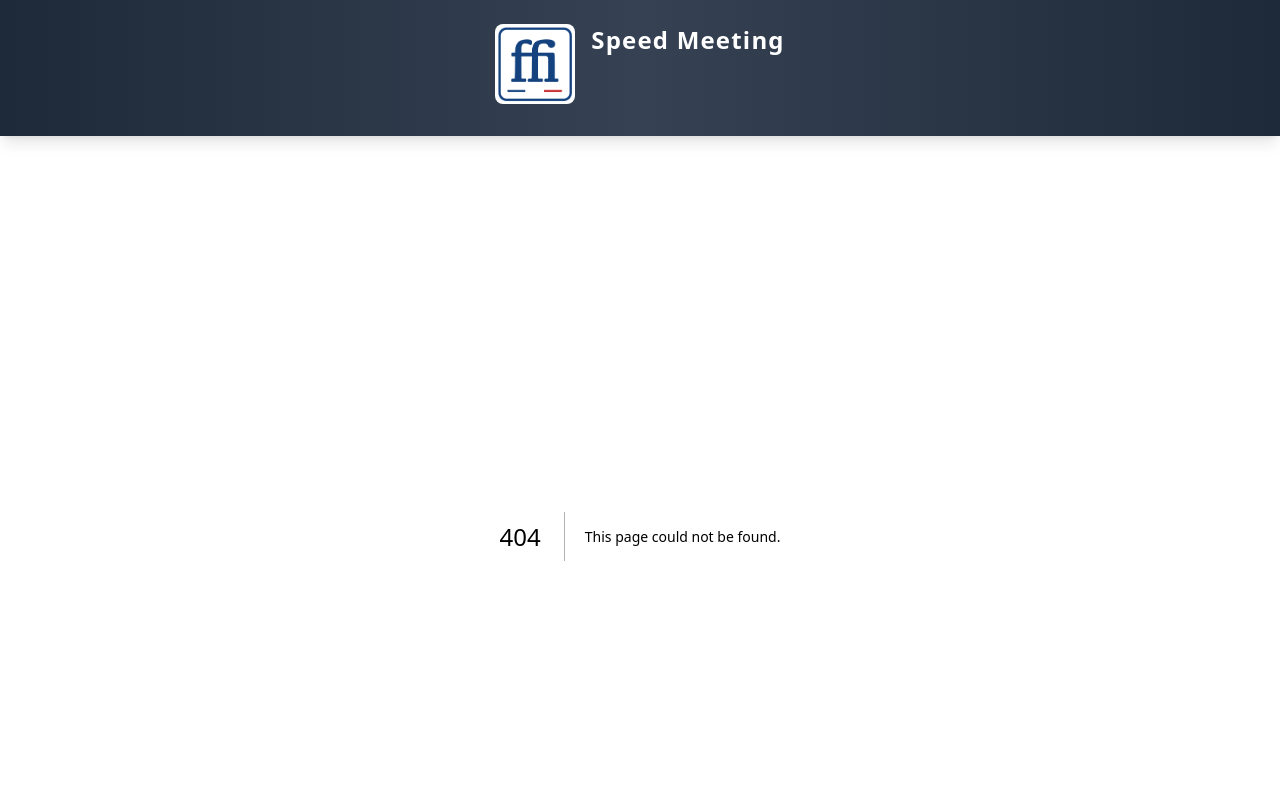
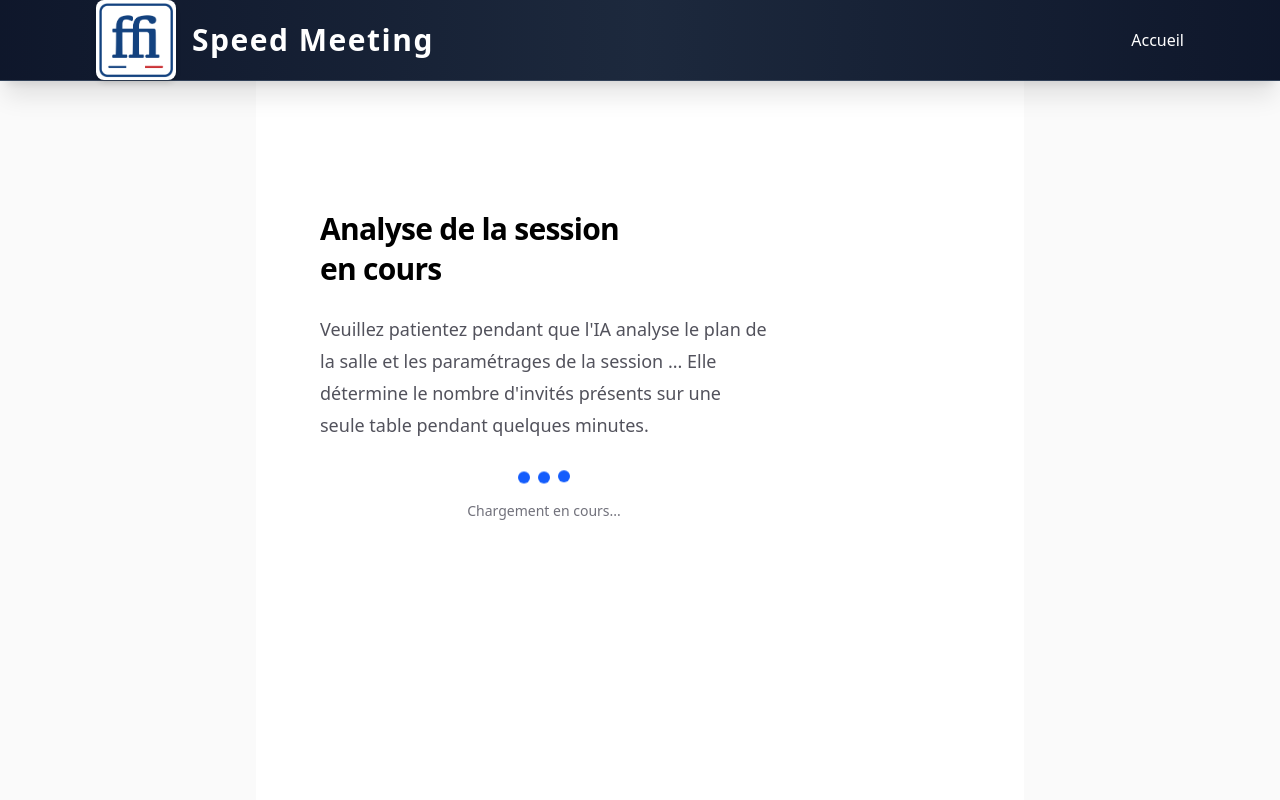
Before and after one commit to Brewen06/speed-meeting, a Next.js app in the folder frontend/: page /interface-admin/analyse in a window 1280 px wide. Before the commit this address had no page. Shown: the top 800 px of the page. Built offline with nearby package versions, Linux system fonts and the light colour scheme.

Commit message:
prerequis

```diff
--- a/frontend/src/app/header.tsx
+++ b/frontend/src/app/header.tsx
@@ -1,13 +1,27 @@
 export default function Header() {
-    return (
-        <header className="bg-gradient-to-r from-gray-800 via-gray-700 to-gray-800 text-white py-6 shadow-lg w-full position top-0 z-10">
+  return (
+    <header className="sticky top-0 z-50 bg-gradient-to-r from-slate-900 via-slate-800 to-slate-900 text-white shadow-xl border-b border-slate-700">
+      <div className="w-full max-w-6xl mx-auto px-4 sm:px-6 lg:px-8">
+        <nav className="flex items-center justify-between h-20">
+          {/* Logo et titre */}
+          <div className="flex items-center gap-3 sm:gap-4">
+            <img
+              src="/FFI.jpg"
+              alt="Logo FFI"
+              className="h-16 sm:h-20 bg-white rounded-lg shadow-md hover:shadow-lg transition-shadow"
+            />
+            <h1 className="text-xl sm:text-2xl md:text-3xl font-bold tracking-wider">
+              Speed Meeting
+            </h1>
+          </div>
 
-            <div className="w-full max-w-5xl mx-auto px-6">
-                <nav className="flex justify-center space-x-4">
-                <img src="/FFI.jpg" alt="Logo" className="h-20 mb-2 bg-white rounded-lg" />
-                <h1 className="text-2xl font-bold tracking-wider">Speed Meeting</h1>
-                </nav>
-            </div>
-        </header>
-    );
+          <div className="flex items-center gap-6">
+            <a href="/" className="hover:text-blue-400 transition-colors">
+              Accueil
+            </a>
+          </div>
+        </nav>
+      </div>
+    </header>
+  );
 }
--- /dev/null
+++ b/frontend/src/app/interface-admin/analyse/page.tsx
@@ -0,0 +1,40 @@
+import Image from "next/image";
+
+export default function Home() {
+  return (
+    <div className="flex min-h-screen items-center justify-center bg-zinc-50 font-sans dark:bg-black">
+      <main className="flex min-h-screen w-full max-w-3xl flex-col items-center justify-between py-32 px-16 bg-white dark:bg-black sm:items-start">
+        <div className="flex flex-col items-center gap-6 sm:items-start sm:text-left">
+          <h1 className="max-w-xs text-3xl font-semibold leading-10 tracking-tight text-black dark:text-zinc-50">
+            Analyse de la session en cours
+          </h1>
+
+          <p className="max-w-md text-lg leading-8 text-zinc-600 dark:text-zinc-400">
+            Veuillez patientez pendant que l'IA analyse le plan de la salle et
+            les paramétrages de la session ...
+            Elle détermine le nombre d'invités présents sur une seule table pendant quelques minutes.
+            <div className="mt-8 flex flex-col items-center gap-4">
+              <div className="flex gap-2">
+                <div
+                  className="w-3 h-3 bg-blue-600 rounded-full animate-bounce"
+                  style={{ animationDelay: "0s" }}
+                ></div>
+                <div
+                  className="w-3 h-3 bg-blue-600 rounded-full animate-bounce"
+                  style={{ animationDelay: "0.2s" }}
+                ></div>
+                <div
+                  className="w-3 h-3 bg-blue-600 rounded-full animate-bounce"
+                  style={{ animationDelay: "0.4s" }}
+                ></div>
+              </div>
+              <p className="text-sm text-zinc-500 dark:text-zinc-400">
+                Chargement en cours...
+              </p>
+            </div>
+          </p>
+        </div>
+      </main>
+    </div>
+  );
+}
--- a/frontend/src/app/interface-admin/page.tsx
+++ b/frontend/src/app/interface-admin/page.tsx
@@ -1,4 +1,5 @@
 import Image from "next/image";
+import Link from "next/link";
 
 export default function Home() {
   return (
@@ -15,9 +16,6 @@ export default function Home() {
               <a href="/interface-admin/parametrage" className="px-4 py-2 bg-blue-600 text-white rounded hover:bg-blue-700 transition">
                 Accéder aux paramétrages de la session
               </a>
-              <a href="/interface-admin/plan-salle" className="px-4 py-2 bg-blue-600 text-white rounded hover:bg-blue-700 transition">
-                Accéder au plan de la salle
-              </a>
               <a href="/" className="px-4 py-2 bg-gray-600 text-white rounded hover:bg-gray-700 transition">
                 Retour à l'accueil
               </a>
--- a/frontend/src/app/interface-admin/parametrage/page.tsx
+++ b/frontend/src/app/interface-admin/parametrage/page.tsx
@@ -1,38 +1,81 @@
+"use client";
+
 import Image from "next/image";
 
 export default function Home() {
   return (
-    <div className="flex min-h-screen items-center justify-center bg-zinc-50 font-sans dark:bg-black">
-      <main className="flex min-h-screen w-full max-w-3xl flex-col items-center justify-between py-32 px-16 bg-white dark:bg-black sm:items-start">
-        <div className="flex flex-col items-center gap-6 sm:items-start sm:text-left">
-          <h1 className="max-w-xs text-3xl font-semibold leading-10 tracking-tight text-black dark:text-zinc-50">
+    <div className="min-h-screen bg-gradient-to-br from-zinc-50 to-zinc-100 dark:from-black dark:to-zinc-900 font-sans">
+      <main className="mx-auto flex w-full max-w-2xl flex-col items-center justify-start py-12 px-6 sm:py-20">
+        <div className="w-full">
+          <h1 className="text-4xl font-bold tracking-tight text-black dark:text-white mb-2">
             Paramètrages de la session
           </h1>
-          <p className="max-w-md text-lg leading-8 text-zinc-600 dark:text-zinc-400">
-            Veuillez mettre ici les paramètrages de la session afin que l'IA détermine le nombre de personnes
-            à placer sur une table en un tour.
+          <p className="text-base text-zinc-600 dark:text-zinc-400 mb-8">
+            Veuillez mettre ici les paramètrages de la session afin que l'IA
+            détermine le nombre de personnes à placer sur une table en un tour.
           </p>
-            <form className="flex flex-col gap-4 mt-4 w-full max-w-md">
-            <label className="flex flex-col gap-2">
-              Combien y a-t-il de participants ?
-              <input type="number" className="border border-zinc-300 rounded-md px-3 py-2 w-32" required/>
-            </label>
-            <label className="flex flex-col gap-2">
-              Combien y a-t-il de tables ?
-              <input type="number" className="border border-zinc-300 rounded-md px-3 py-2 w-32" required/>
-            </label>
-            <label className="flex flex-col gap-2">
-              Quelle est la durée de la session du speed meeting (en minutes) ?
-              <input type="number" className="border border-zinc-300 rounded-md px-3 py-2 w-32" required/>
-            </label>
-            <p className="max-w-md text-lg leading-8 text-zinc-600 dark:text-zinc-400">
-            Veuillez mettre ici le plan de la salle que l'IA devra analyser.
-          </p>
-          <input type="file" accept="image/*" className="mt-4" required/>
 
-          <input type="submit" value="Analyser le plan de la salle" className="mt-4 bg-blue-600 text-white px-4 py-2 rounded hover:bg-blue-700 cursor-pointer" formAction=""/>
-         <input type="reset" value="Réinitialiser les champs" className="mt-2 bg-gray-600 text-white px-4 py-2 rounded-md cursor-pointer hover:bg-gray-700"/>
-            </form>
+          <form className="space-y-6 bg-white dark:bg-zinc-950 rounded-lg shadow-md p-8 border border-zinc-200 dark:border-zinc-800">
+            <div className="grid grid-cols-1 sm:grid-cols-2 gap-6">
+              <div className="flex flex-col">
+                <label
+                  htmlFor="participantCount"
+                  className="text-sm font-semibold text-black dark:text-white mb-2"
+                >
+                  Nombre de participants
+                </label>
+                <input
+                  id="participantCount"
+                  type="number"
+                  className="w-full px-4 py-3 border border-zinc-300 dark:border-zinc-700 rounded-lg bg-white dark:bg-zinc-900 text-black dark:text-white focus:ring-2 focus:ring-blue-500 focus:border-transparent transition-all"
+                  required
+                  placeholder="Ex: 20"
+                />
+              </div>
+
+              <div className="flex flex-col">
+                <label htmlFor="tableCount" className="text-sm font-semibold text-black dark:text-white mb-2" >
+                  Nombre de tables
+                </label>
+                <input id="tableCount" type="number" className="w-full px-4 py-3 border border-zinc-300 dark:border-zinc-700 rounded-lg bg-white dark:bg-zinc-900 text-black dark:text-white focus:ring-2 focus:ring-blue-500 focus:border-transparent transition-all" required placeholder="Ex: 5" />
+              </div>
+            </div>
+
+            <div className="flex flex-col">
+              <label htmlFor="sessionDuration" className="text-sm font-semibold text-black dark:text-white mb-2" >
+                Durée de la session (en minutes)
+              </label>
+              <input id="sessionDuration" type="number" className="w-full px-4 py-3 border border-zinc-300 dark:border-zinc-700 rounded-lg bg-white dark:bg-zinc-900 text-black dark:text-white focus:ring-2 focus:ring-blue-500 focus:border-transparent transition-all" required placeholder="Ex: 60" />
+            </div>
+
+            <div className="border-t border-zinc-200 dark:border-zinc-800 pt-6">
+              <p className="text-sm font-semibold text-black dark:text-white mb-4">
+                Plan de la salle
+              </p>
+              <label htmlFor="roomPlan" className="flex flex-col items-center justify-center w-full px-6 py-8 border-2 border-dashed border-zinc-300 dark:border-zinc-700 rounded-lg cursor-pointer hover:bg-zinc-50 dark:hover:bg-zinc-900 transition-colors">
+                <svg className="w-8 h-8 text-zinc-400 mb-2" fill="none" stroke="currentColor" viewBox="0 0 24 24" xmlns="http://www.w3.org/2000/svg">
+                  <path strokeLinecap="round" strokeLinejoin="round" strokeWidth={2} d="M12 4v16m8-8H4" />
+                </svg>
+                <span className="text-sm text-zinc-600 dark:text-zinc-400">
+                  Cliquez pour télécharger une image
+                </span>
+              </label>
+              <input type="file" id="roomPlan" accept="image/*" className="hidden" required />
+
+              <div id="imagePreview" className="mt-6 w-full">
+                <Image id="uploadedImage" src="" alt="Plan de la salle" width={400} height={300} className="hidden w-full rounded-lg shadow-sm" />
+              </div>
+            </div>
+
+            <div className="flex gap-4 pt-6">
+              <button type="submit" formAction="/interface-admin/analyse" className="flex-1 px-6 py-3 bg-blue-600 hover:bg-blue-700 text-white font-semibold rounded-lg transition-colors shadow-sm" >
+                Analyser le plan
+              </button>
+              <button type="reset" className="flex-1 px-6 py-3 bg-zinc-200 dark:bg-zinc-800 text-black dark:text-white font-semibold rounded-lg hover:bg-zinc-300 dark:hover:bg-zinc-700 transition-colors" >
+                Réinitialiser
+              </button>
+            </div>
+          </form>
         </div>
       </main>
     </div>
--- /dev/null
+++ b/frontend/src/app/interface-invite/attente/page.tsx
@@ -0,0 +1,29 @@
+import { ignoreListAnonymousStackFramesIfSandwiched } from "next/dist/next-devtools/server/shared";
+import Image from "next/image";
+
+export default function Home() {
+  return (
+    <div className="flex min-h-screen items-center justify-center bg-zinc-50 font-sans dark:bg-black">
+      <main className="flex min-h-screen w-full max-w-3xl flex-col items-center justify-between py-32 px-16 bg-white dark:bg-black sm:items-start">
+        <div className="flex flex-col items-center gap-6 sm:items-start sm:text-left">
+          <h1 className="max-w-xs text-3xl font-semibold leading-10 tracking-tight text-black dark:text-zinc-50">
+            Page d'attente
+          </h1>
+
+          <p className="max-w-md text-lg leading-8 text-zinc-600 dark:text-zinc-400">
+            Veuillez patientez pendant que l'organisateur configure la session... <br></br>
+            Cela déterminera les numéros de vos tables lors de la session.
+          </p>
+          <div className="mt-8 flex flex-col items-center gap-4">
+            <div className="flex gap-2">
+              <div className="w-3 h-3 bg-blue-600 rounded-full animate-bounce" style={{ animationDelay: "0s" }}></div>
+              <div className="w-3 h-3 bg-blue-600 rounded-full animate-bounce" style={{ animationDelay: "0.2s" }}></div>
+              <div className="w-3 h-3 bg-blue-600 rounded-full animate-bounce" style={{ animationDelay: "0.4s" }}></div>
+            </div>
+            <p className="text-sm text-zinc-500 dark:text-zinc-400">Chargement en cours...</p>
+          </div>
+        </div>
+      </main>
+    </div>
+  );
+}
--- a/frontend/src/app/interface-invite/page.tsx
+++ b/frontend/src/app/interface-invite/page.tsx
@@ -9,12 +9,7 @@ export default function Home() {
           <h1 className="max-w-xs text-3xl font-semibold leading-10 tracking-tight text-black dark:text-zinc-50">
             Page d'invité
           </h1>
-
-          <p className="max-w-md text-lg leading-8 text-zinc-600 dark:text-zinc-400">
-            Veuillez patientez pendant que l'organisateur configure la session...
-          </p>
-
-        </div>
+          </div>
       </main>
     </div>
   );
--- a/frontend/src/app/page.tsx
+++ b/frontend/src/app/page.tsx
@@ -1,4 +1,5 @@
 import Image from "next/image";
+import Link from "next/link";
 
 export default function Home() {
   return (
@@ -32,6 +33,14 @@ export default function Home() {
             <b className="text-red-500">Attention</b>: Les invités ne doivent pas rencontrer la même personne une seconde fois. Ainsi, il n'est pas obligatoire que toutes les personnes se rencontrent.
             </p>
         </div>
+        <div className="mt-10 flex gap-4">
+          <Link href="/interface-admin" className="px-4 py-2 bg-blue-600 text-white rounded hover:bg-blue-700 transition">
+            Interface Admin
+          </Link>
+          <Link href="/interface-invite" className="px-4 py-2 bg-green-600 text-white rounded hover:bg-green-700 transition">
+            Interface Invité
+          </Link>
+        </div>
       </main>
     </div>
   );
```
